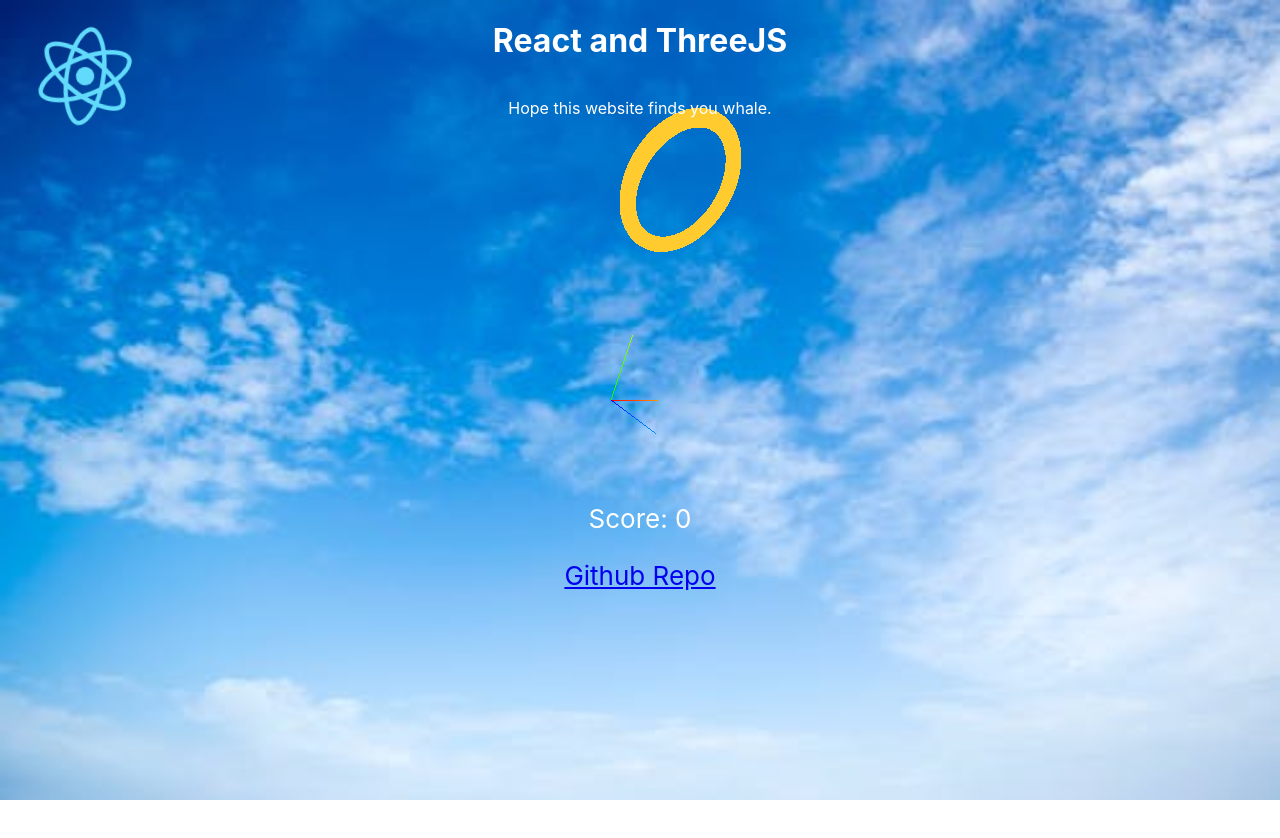
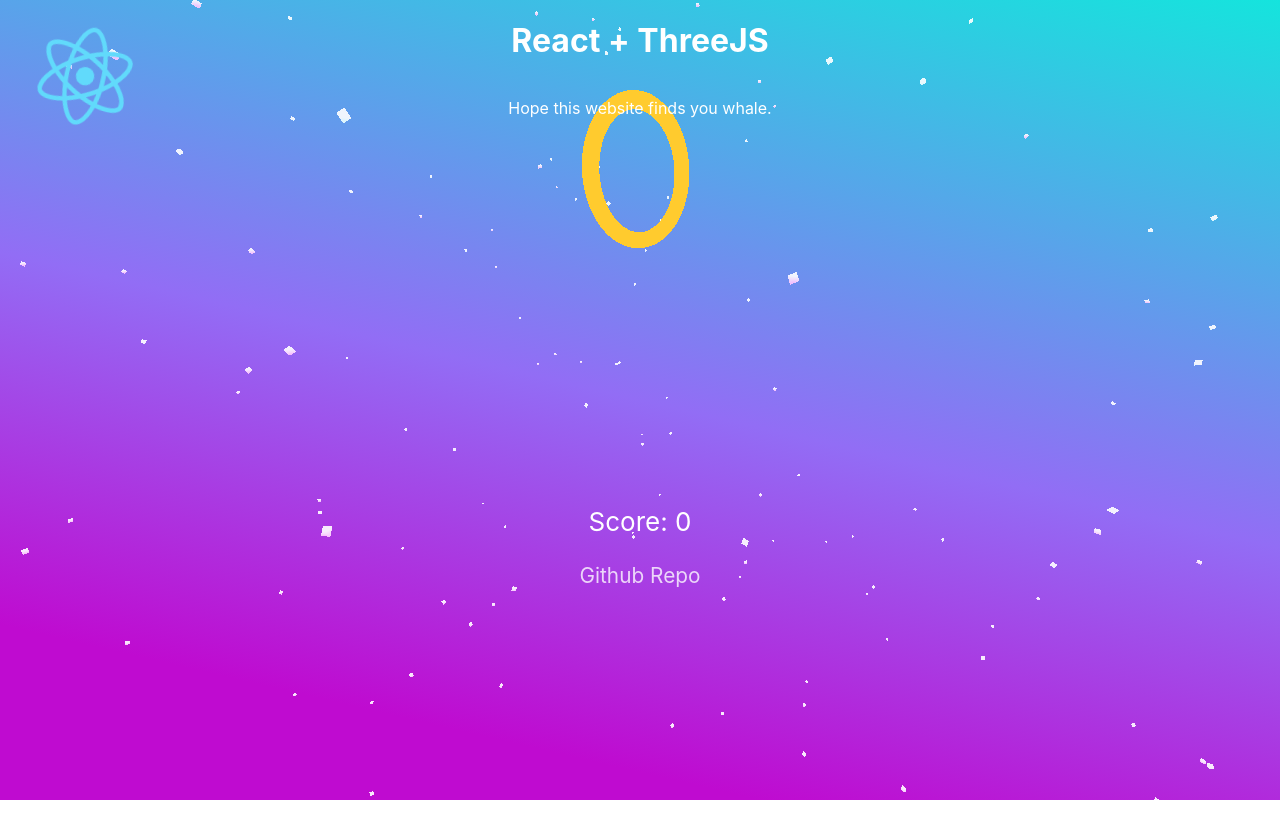
Before and after one commit to nwager/react-threejs, a React (Create React App) app: page / in a window 1280 px wide. Shown: the top 838 px of the page. Built offline with nearby package versions, Linux system fonts and the light colour scheme; no server answers.

Commit message:
Made pretty

```diff
--- a/src/App.tsx
+++ b/src/App.tsx
@@ -26,8 +26,8 @@
   render() {
     return (
       <div className="App">
-        <Renderer cameraDist={50} radius={30} omega={0.5} onScore={this.incrementScore} />
-        <Title subtitle="Hope this website finds you whale." />
+        <Renderer cameraDist={50} radius={30} omega={0.3} onScore={this.incrementScore} />
+        <Title title="React + ThreeJS" subtitle="Hope this website finds you whale." />
         <header className="App-header">
           <img src={logo} className="App-logo" alt="logo" />
           <p>Score: {this.state.score}</p>
--- a/src/Renderer.tsx
+++ b/src/Renderer.tsx
@@ -4,7 +4,6 @@
 import { OrbitControls } from 'three/examples/jsm/controls/OrbitControls';
 
 import './css/Renderer.css'
-import skyURL from './resources/sky_bg.jpg';
 
 interface RendererProps {
   cameraDist: number;
@@ -22,9 +21,11 @@
   private whaleMesh: THREE.Object3D | null = null;
   private mixer: THREE.AnimationMixer | null = null;
 
+  private numStars = 200;
+
 	componentDidMount() {
 
-    var renderer = new THREE.WebGLRenderer();
+    var renderer = new THREE.WebGLRenderer({alpha: true});
     renderer.setSize( window.innerWidth, window.innerHeight );
     renderer.setPixelRatio(window.devicePixelRatio);
     // use ref as a mount point of the Three.js scene instead of the document.body
@@ -37,8 +38,7 @@
     camera.position.x = -this.props.cameraDist;
     camera.position.z = this.props.cameraDist;
     camera.position.y = this.props.cameraDist/2;
-    camera.rotation.x -= this.degToRad(26.56);
-    camera.rotation.y = this.degToRad(-45);
+    camera.lookAt(0,0,0);
 
     const clock = new THREE.Clock();
 
@@ -50,8 +50,7 @@
 
     // Helpers
 
-    const axesHelper = new THREE.AxesHelper(10);
-    scene.add( axesHelper );
+
 
     // Torus
 
@@ -59,8 +58,11 @@
     const material = new THREE.MeshBasicMaterial({ color: 0xffcb2e });
     const torus = new THREE.Mesh(geometry, material);
     torus.position.y = this.props.radius;
-    torus.rotation.x = this.degToRad(15);
     scene.add(torus);
+
+    // Stars
+
+    const stars = Array(this.numStars).fill(null).map(() => this.addStar(scene));
 
     // Whale
 
@@ -84,18 +86,15 @@
 
     const controls = this.orbitControls ? new OrbitControls(camera, renderer.domElement) : null;
 
-    const skyTexture = new THREE.TextureLoader().load(skyURL);
-    scene.background = skyTexture;
-
     var animate = () => {
-      requestAnimationFrame( animate );
+      requestAnimationFrame(animate);
 
       if (this.mixer) { this.mixer.update(clock.getDelta()); }
+      const t = clock.getElapsedTime();
 
       if (this.whaleMesh) {
         // move the whale in a circle
         const phi = Math.PI / 2; // start at top of circle
-        const t = clock.getElapsedTime();
         const y = this.props.radius * Math.sin(-this.props.omega * t + phi);
         const z = this.props.radius * Math.cos(-this.props.omega * t + phi);
         this.whaleMesh.position.set(0, y, z);
@@ -106,14 +105,26 @@
         if (this.whaleMesh.position.distanceTo(torus.position) < this.epsilon) {
           // move the torus to a random point in the whale's path when passed through
           const circleState = this.torusCircleState(Math.random() * 360);
-          torus.position.set(0, circleState[0].y, circleState[0].z);
-          torus.rotation.set(circleState[1].x, 0, 0);
+          torus.position.set(circleState[0].x, circleState[0].y, circleState[0].z);
+          torus.rotation.set(circleState[1].x, circleState[1].y, circleState[1].z);
 
           this.props.onScore();
         }
+        // kinda follow the whale
+        let lookVec = new THREE.Vector3().copy(this.whaleMesh.position);
+        camera.lookAt(lookVec.normalize().multiplyScalar(2));
       }
+      // update stars
+      const starAmp = 0.04;
+      const starOmega = 0.5;
+      stars.forEach((star, i) => {
+        const axis = new THREE.Vector3(i,i*i,i*i);
+        star.rotateOnAxis(axis.normalize(), 0.02);
+        // vertical wave effect
+        star.position.y += starAmp * Math.sin(starOmega*t + (star.position.x*2*Math.PI/this.numStars));
+      });
 
-      renderer.render( scene, camera );
+      renderer.render(scene, camera);
 
       if (controls) {controls.update();}
     };
@@ -124,12 +135,12 @@
     var hemiLight = new THREE.HemisphereLight( 0xffffff, 0x444444 );
     hemiLight.position.set( 0, 300, 0 );
     hemiLight.intensity = 2;
-    scene.add( hemiLight );
+    scene.add(hemiLight);
 
-    var dirLight = new THREE.DirectionalLight( 0xffffff );
+    var dirLight = new THREE.DirectionalLight( 0xc300ff );
     dirLight.position.set( 75, 300, -75 );
     dirLight.intensity = 2;
-    scene.add( dirLight );
+    scene.add(dirLight);
 
     var ambientLight = new THREE.AmbientLight( 0xffffff );
     ambientLight.intensity = 3;
@@ -149,9 +160,28 @@
     return [new THREE.Vector3(0, y, z), new THREE.Vector3(rotX, 0, 0)];
   }
 
+  addStar(scene: THREE.Scene) {
+    const geometry = new THREE.SphereGeometry(0.4, 4, 2);
+    const material = new THREE.MeshStandardMaterial({
+      // blue, purple
+      color: Math.random() < 0.5 ? 0x42ebe5 : 0xd037db,
+      transparent: true,
+      opacity: 0.9
+    });
+    const star = new THREE.Mesh(geometry, material);
+
+    const [x, y, z] = Array(3).fill(0).map(() => THREE.MathUtils.randFloatSpread(150));
+    const [rx, ry, rz] = Array(3).fill(0).map(() => THREE.MathUtils.randFloatSpread(Math.PI));
+
+    star.position.set(x, y, z);
+    star.rotation.set(rx, ry, rz);
+    scene.add(star);
+    return star;
+  }
+
   render() {
     return (
-      <div ref={mount => (this.mount = mount)} />
+      <div className="Renderer" ref={mount => (this.mount = mount)} />
     )
   }
 }
--- a/src/Title.tsx
+++ b/src/Title.tsx
@@ -2,6 +2,7 @@
 import './css/Title.css';
 
 interface TitleProps {
+	title: string;
 	subtitle: string;
 }
 
@@ -9,7 +10,7 @@
 	render() {
 		return (
 			<div className="Title">
-				<h1>React and ThreeJS</h1>
+				<h1>{this.props.title}</h1>
 				<p>{this.props.subtitle}</p>
 			</div>
 		);
--- a/src/css/App.css
+++ b/src/css/App.css
@@ -22,6 +22,7 @@
 
 .App-header {
   min-height: 100vh;
+  margin-bottom: 100vh;
   display: flex;
   flex-direction: column;
   align-items: center;
@@ -38,3 +39,18 @@
     transform: rotate(360deg);
   }
 }
+
+a {
+  font-size: 80%;
+  text-decoration: none;
+  color: #ffffffc8;
+}
+
+a:visited {
+  color: #ffffffb8;
+}
+
+a:hover {
+  text-decoration: underline;
+  color: #61dafbb8;
+}
--- a/src/css/Renderer.css
+++ b/src/css/Renderer.css
@@ -1,6 +1,8 @@
 canvas {
-  position:absolute;
+  position:fixed;
   left:0;
   top:0;
   z-index: -1;
+  background: rgb(191,11,208);
+  background: linear-gradient(13deg, rgba(191,11,208,1) 16%, rgba(146,109,245,1) 50%, rgba(21,228,221,1) 100%);
 }
```
Also changed, not shown: src/resources/sky_bg.jpg (deleted).
